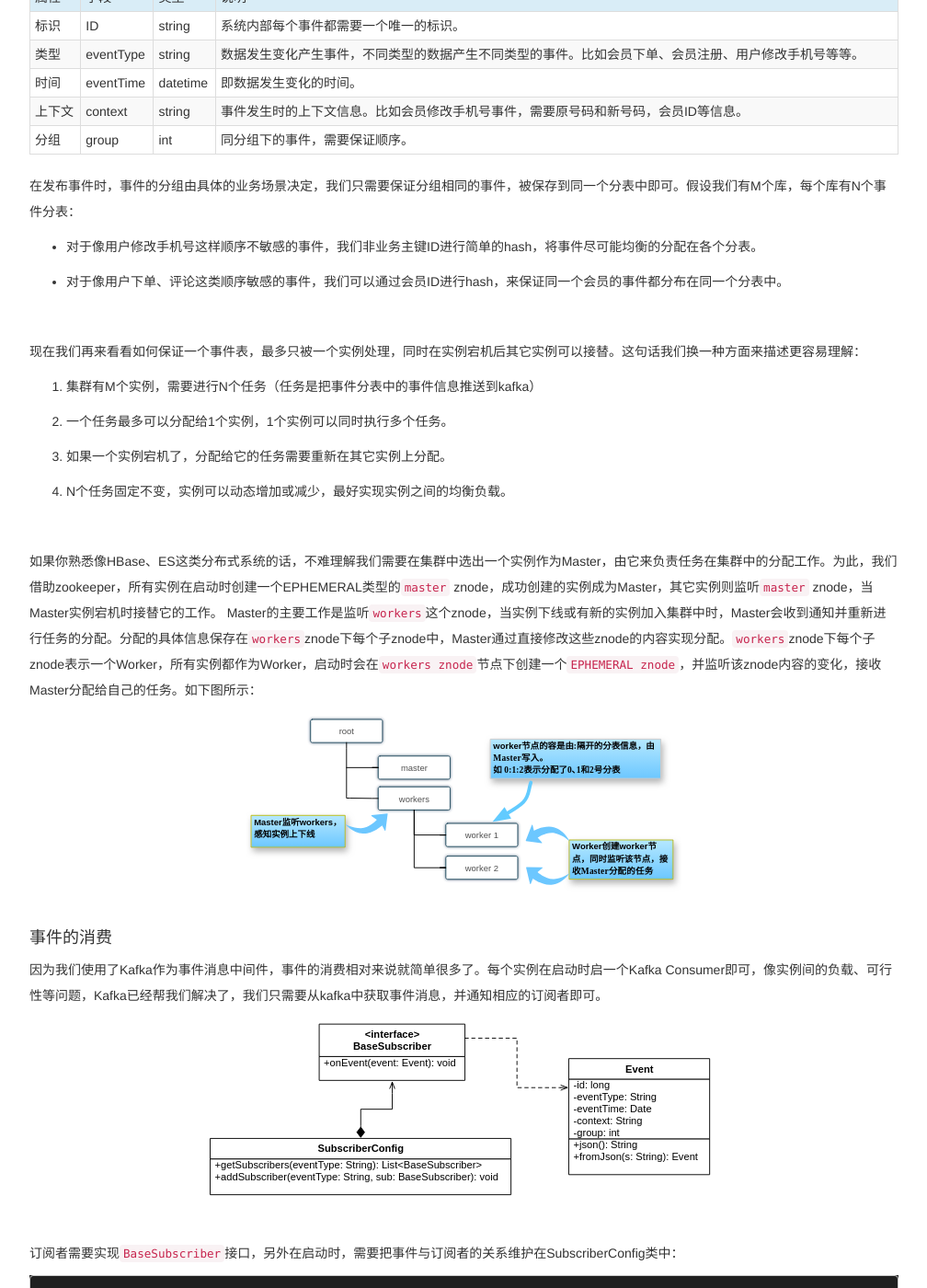
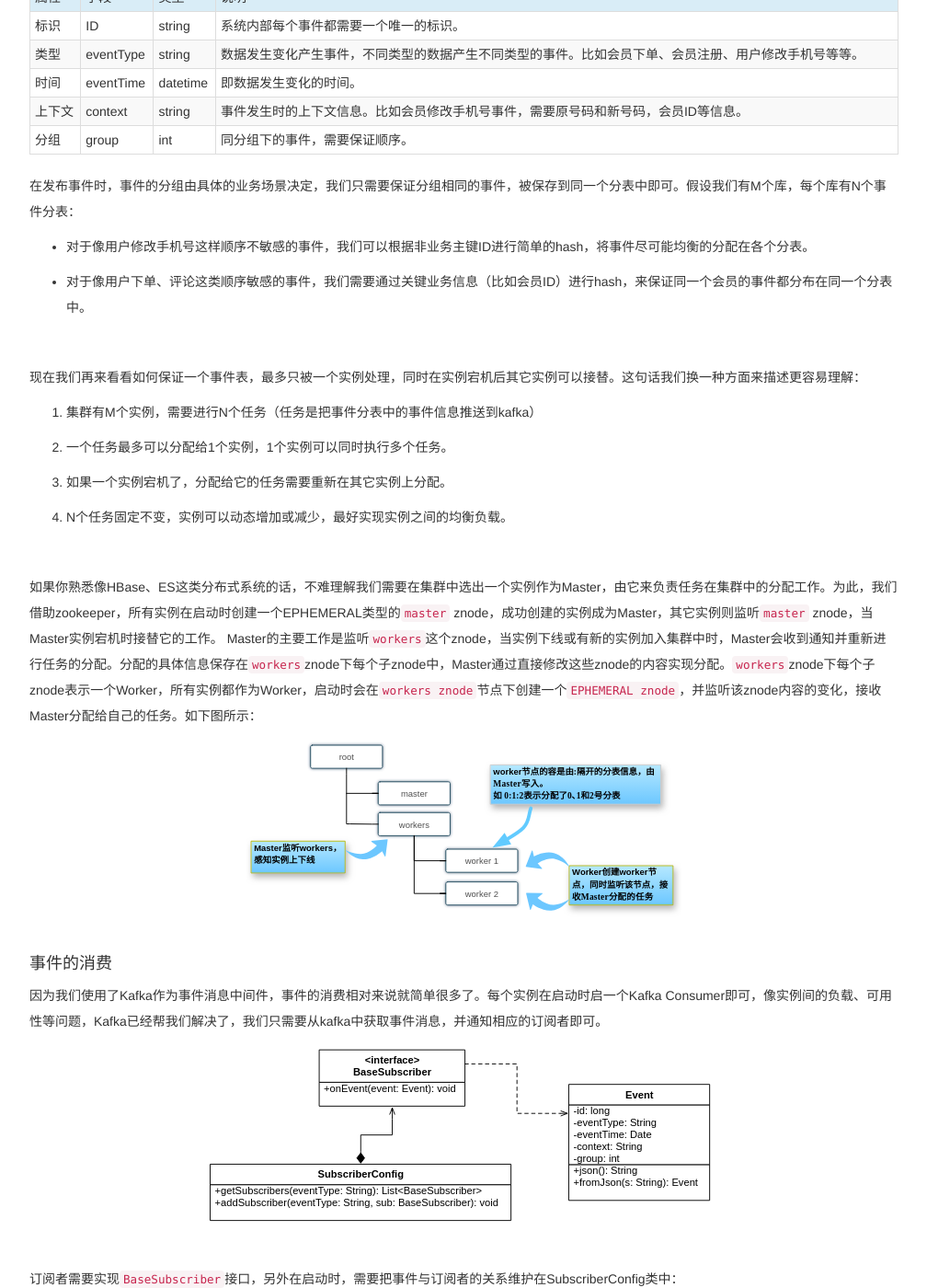
Before and after one commit to OuYangLiang/ouyangliang.github.io, a Jekyll site: the page built from _posts/2018-08-17-基于Kafka实现事件驱动架构.markdown, in a window 1280 px wide and 1400 px high, scrolled down 3360 px. Shown: the whole window at 92% size, without its empty margins (38-1046 px from the left). Built offline with Jekyll 4.4.1, drawn with Linux system fonts in a browser that asks for light colours; some of the changed text lies outside the part shown.

Commit message:
修改错别字。

```diff
--- a/_posts/2018-08-17-基于Kafka实现事件驱动架构.markdown
+++ b/_posts/2018-08-17-基于Kafka实现事件驱动架构.markdown
@@ -119,7 +119,7 @@
 
 <br/>
 
-这样的目的是为明显，把事件表向kafka推送的负载分摊到集群中不同的实例。但是也让设计变得更复杂了，现在我们需要解决两个新的问题：
+这样的目的是为了把事件信息从事件表向kafka推送的负载分摊到集群中不同的实例，但也使设计变得更复杂了，现在我们需要解决两个新的问题：
 
 * 如何保证事件的顺序？
 
@@ -149,9 +149,9 @@
 
 在发布事件时，事件的分组由具体的业务场景决定，我们只需要保证分组相同的事件，被保存到同一个分表中即可。假设我们有M个库，每个库有N个事件分表：
 
-* 对于像用户修改手机号这样顺序不敏感的事件，我们非业务主键ID进行简单的hash，将事件尽可能均衡的分配在各个分表。
+* 对于像用户修改手机号这样顺序不敏感的事件，我们可以根据非业务主键ID进行简单的hash，将事件尽可能均衡的分配在各个分表。
 
-* 对于像用户下单、评论这类顺序敏感的事件，我们可以通过会员ID进行hash，来保证同一个会员的事件都分布在同一个分表中。
+* 对于像用户下单、评论这类顺序敏感的事件，我们需要通过关键业务信息（比如会员ID）进行hash，来保证同一个会员的事件都分布在同一个分表中。
 
 <br/>
 
@@ -176,7 +176,7 @@
 
 #### 事件的消费
 
-因为我们使用了Kafka作为事件消息中间件，事件的消费相对来说就简单很多了。每个实例在启动时启一个Kafka Consumer即可，像实例间的负载、可行性等问题，Kafka已经帮我们解决了，我们只需要从kafka中获取事件消息，并通知相应的订阅者即可。
+因为我们使用了Kafka作为事件消息中间件，事件的消费相对来说就简单很多了。每个实例在启动时启一个Kafka Consumer即可，像实例间的负载、可用性等问题，Kafka已经帮我们解决了，我们只需要从kafka中获取事件消息，并通知相应的订阅者即可。
 
 <center><img src="{{site.baseurl}}/pic/kafka-eventdriven/3.svg" width="60%"/></center>
 
```
